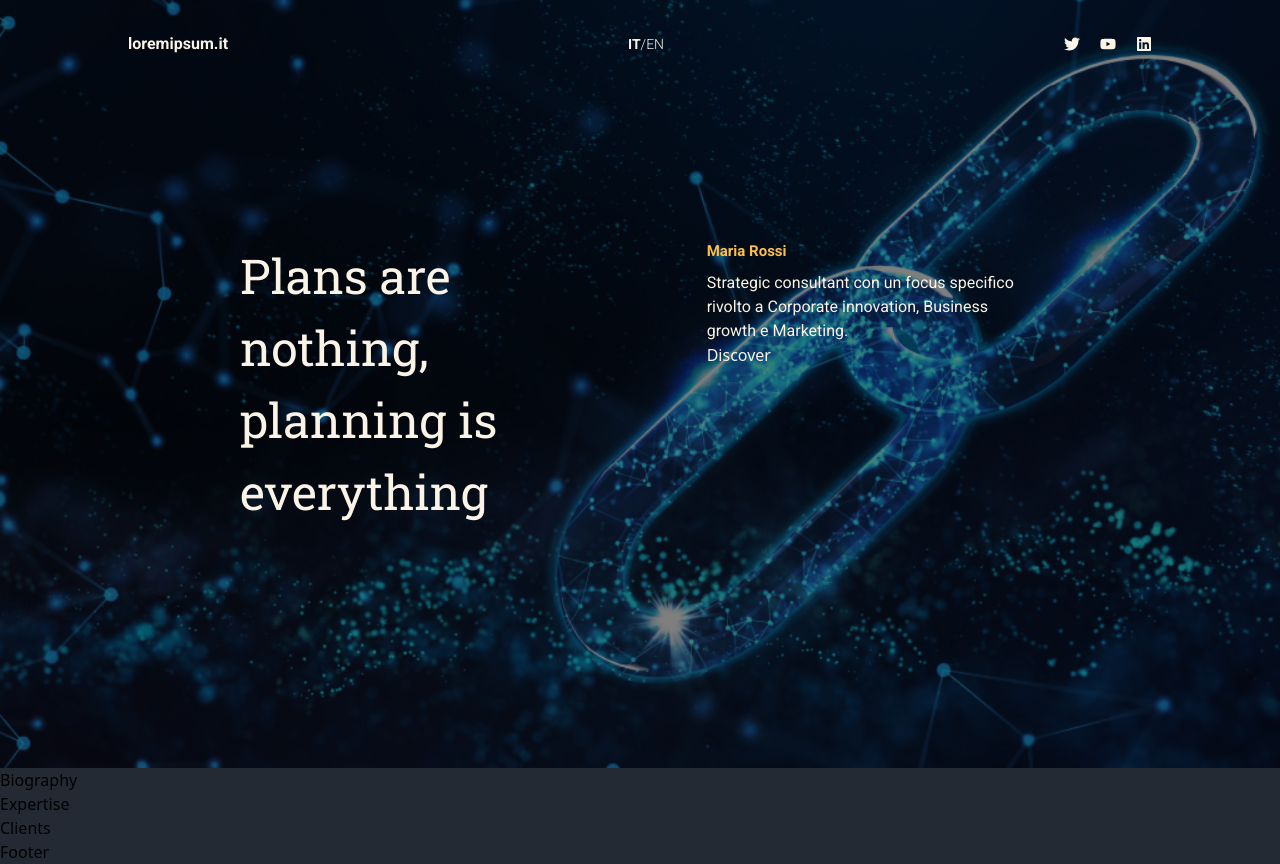
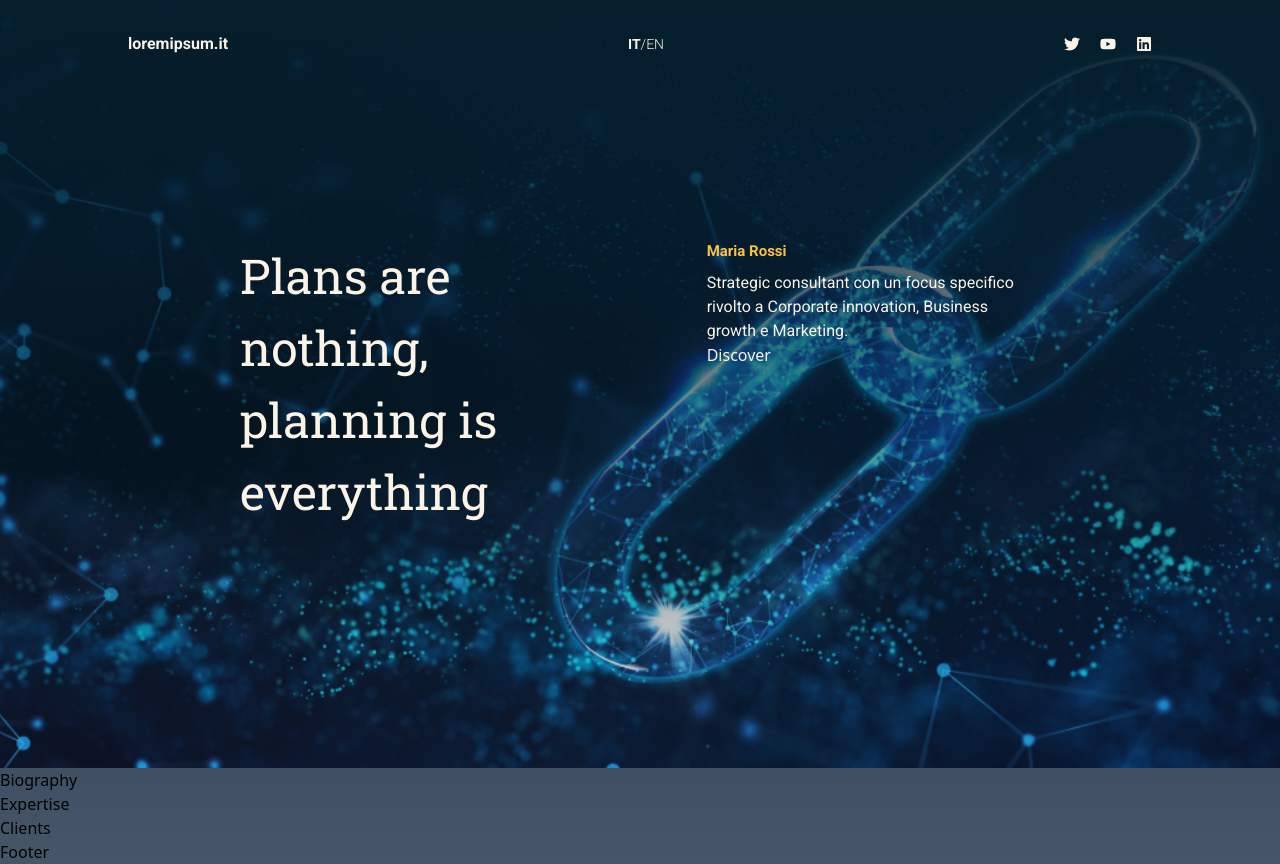
Before and after one commit to EmilioGall/e-190225, a React (Vite) app: page / in a window 1280 px wide. Built offline with nearby package versions, Linux system fonts and the light colour scheme.

Commit message:
feat: added right gradient filter to background - src/components/Jumbo.jsx

```diff
--- a/src/components/Jumbo.jsx
+++ b/src/components/Jumbo.jsx
@@ -13,7 +13,7 @@ export default function Jumbo() {
       >
 
          <div
-            className="absolute inset-0 bg-black bg-opacity-50"
+            className="absolute inset-0 bg-gradient-to-b from-customDarkBlue"
             style={{
                zIndex: 0,
             }}
```
